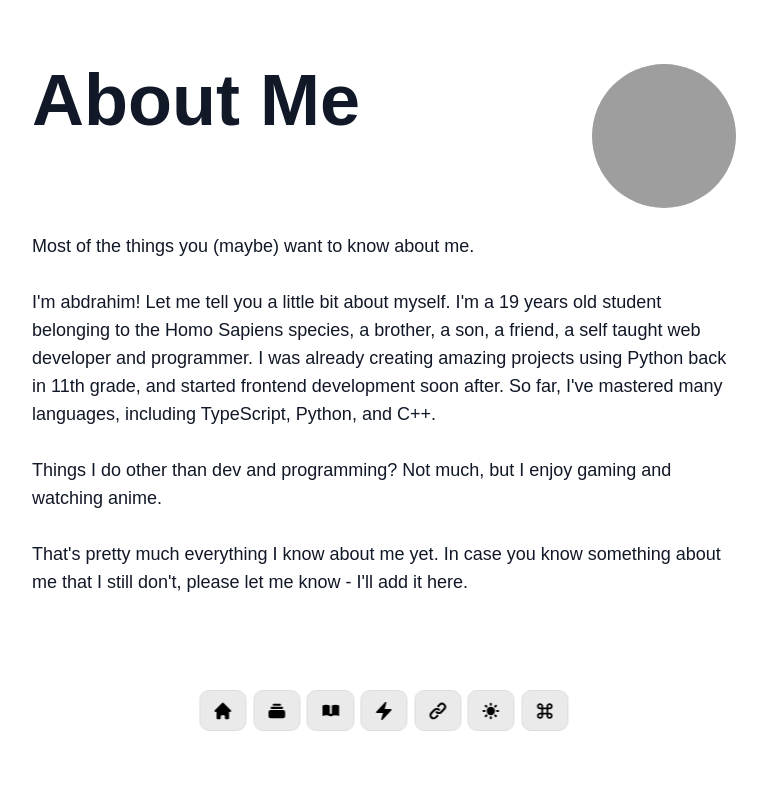
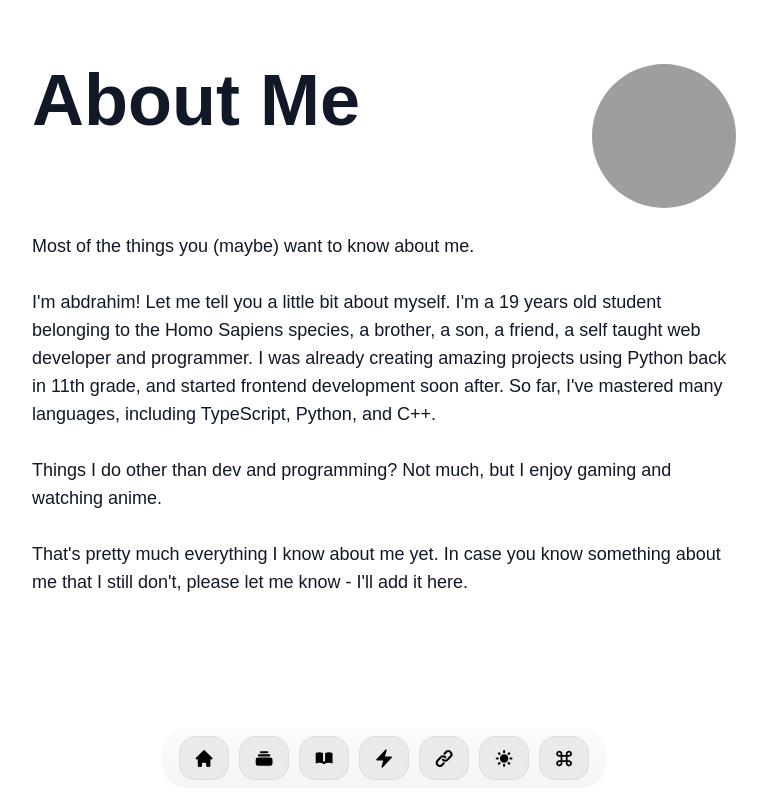
Before and after one commit to iabdrahim/portfolio, a Next.js app: page /about in a window 1280 px wide. Shown: the whole page, without its empty margins (256-1023 px from the left). Built offline with nearby package versions, Linux system fonts and the light colour scheme; grey boxes are pictures that could not be loaded; a web font is replaced by a local one.

Commit message:
more nagation improve and fixing the animation

```diff
--- a/app/globals.scss
+++ b/app/globals.scss
@@ -76,73 +76,169 @@ html.light {
     margin: 0;
   }
 }
-
-.hoverMove {
-  transition: all 8s linear;
+.app {
+  transition: width, height, margin-top, cubic-bezier(0.25, 1, 0.5, 1) 100ms;
 }
 
-.macBtn {
-  transition: width, height, margin-top, cubic-bezier(0.25, 1, 0.5, 1) 200ms;
-  list-style: none;
-  padding: 0.4rem 0.2rem;
-  height: 3.35rem;
-  width: 3.35rem;
+.app:hover {
+  width: 90px;
+  height: 90px;
+  margin-top: -30px;
 }
-.macBtn > a,
-.macBtn > button {
-  border-radius: 0.6rem;
+
+/* Right side */
+.app:hover + .app {
+  width: calc(80px + var(--dock-offset-right, 0px));
+  height: calc(80px + var(--dock-offset-right, 0px));
+  margin-top: calc(-20px + var(--dock-offset-right, 0px) * -1);
+}
+
+.app:hover + .app + .app {
+  width: calc(70px + var(--dock-offset-right, 0px));
+  height: calc(70px + var(--dock-offset-right, 0px));
+  margin-top: calc(-10px + var(--dock-offset-right, 0px) * -1);
+}
+
+/* Left side */
+.app:has(+ .app:hover) {
+  width: calc(80px + var(--dock-offset-left, 0px));
+  height: calc(80px + var(--dock-offset-left, 0px));
+  margin-top: calc(-20px + var(--dock-offset-left, 0px) * -1);
+}
+
+.app:has(+ .app + .app:hover) {
+  width: calc(70px + var(--dock-offset-left, 0px));
+  height: calc(70px + var(--dock-offset-left, 0px));
+  margin-top: calc(-10px + var(--dock-offset-left, 0px) * -1);
+}
+
+.dock {
+  margin: auto auto 12px auto;
+  border-radius: 24px;
+  padding: 0 12px;
+  background-image: linear-gradient(
+    to bottom,
+    rgb(195 195 195 / 6%),
+    rgb(199 195 195 / 17%)
+  );
+  box-shadow: rgba(255, 255, 255, 0.17) 0px 0px 0px 1px inset;
+}
+
+.dock ul {
   display: flex;
+  list-style-type: none;
+  padding: 0;
+}
+
+.app {
+  width: 60px;
+  height: 60px;
+  position: relative;
+  /* The only reason this padding is disabled, is because the icons have
+  a padding in the image that would take too much effort to remove :)
+  In case you add custom icons or anything without the padding in the image, you need
+  to add this padding on each app element. If you'd add it as a margin between the elements,
+  you would lose the over state when moving between icons. */
+  // padding: 0 6px;
+}
+
+.app .img {
   width: 100%;
   height: 100%;
-  justify-items: center;
-  align-items: center;
-  svg {
-    margin: auto;
-    transition: cubic-bezier(0.25, 1, 0.5, 1) 0.3s;
-    max-width: 1.3rem;
+  padding: 0.5rem 0.3rem;
+  .cube {
+    width: 100%;
+    height: 100%;
+    border-radius: 1rem;
+    svg {
+      width: 50%;
+      height: 50%;
+    }
   }
 }
-.macBtn span {
+
+.app a {
+  width: 100%;
+  height: 100%;
+  display: block;
+  border-radius: 12px;
+  color: #fff;
+}
+
+.app:hover .tooltip,
+.app:focus-within .tooltip {
+  opacity: 1;
+}
+
+.tooltip {
+  position: absolute;
+  top: -40px;
+  left: 50%;
+  transform: translateX(-50%);
+  font-size: 0.9rem;
+  opacity: 0;
+  transition: ease-in opacity 100ms;
+  display: block;
+  background: rgba(0, 0, 0, 0.58);
+  padding: 8px;
+  border-radius: 12px;
+  width: auto;
+  box-shadow: rgba(0, 0, 0, 0.17) 0px 12px 8px 1px;
+  white-space: nowrap;
+}
+
+.source-links {
+  position: absolute;
+  display: flex;
+  flex-direction: column;
+  align-items: flex-end;
+  right: 20px;
+  top: 20px;
+  text-align: right;
+}
+
+.source-links a {
+  color: #fff;
+  opacity: 0.3;
+  margin-bottom: 8px;
+}
+
+.source-links a:hover {
+  opacity: 1;
+}
+
+.mobile-message {
+  position: absolute;
+  width: 100%;
+  height: 100%;
+  color: #fff;
+  font-size: 18px;
+  font-weight: 600;
+  line-height: 1.2;
+  justify-content: center;
+  align-items: center;
   display: none;
 }
 
-.macBtn:hover {
-  width: 70px;
-  height: 70px;
-  margin-bottom: 30px;
-  svg {
-    scale: 1.3;
+@media only screen and (max-width: 800px) {
+  .mobile-message {
+    display: flex;
   }
 }
 
-/* Right side */
-.macBtn:hover + .macBtn {
-  width: calc(60px + var(--dock-offset-right, 0px));
-  height: calc(60px + var(--dock-offset-right, 0px));
-  margin-top: calc(-25px + var(--dock-offset-right, 0px) * -1);
+.mobile-message p {
+  max-width: 70vw;
 }
 
-.macBtn:hover + .macBtn + .macBtn {
-  width: calc(50px + var(--dock-offset-right, 0px));
-  height: calc(50px + var(--dock-offset-right, 0px));
-  margin-top: calc(-15px + var(--dock-offset-right, 0px) * -1);
+.mobile-message a {
+  color: #fff;
 }
 
-/* Left side */
-.macBtn:has(+ .macBtn:hover) {
-  width: calc(60px + var(--dock-offset-left, 0px));
-  height: calc(60px + var(--dock-offset-left, 0px));
-  margin-top: calc(-25px + var(--dock-offset-left, 0px) * -1);
+.mobile-message::before {
+  content: "";
+  position: fixed;
+  inset: 0;
+  background-color: rgba(255, 255, 255, 0.3);
+  filter: blur(80px);
+  -webkit-filter: blur(80px);
 }
-
-.macBtn:has(+ .macBtn + .macBtn:hover) {
-  width: calc(50px + var(--dock-offset-left, 0px));
-  height: calc(50px + var(--dock-offset-left, 0px));
-  margin-top: calc(-15px + var(--dock-offset-left, 0px) * -1);
-}
-
-.small-svg svg {
-  width: 1.16rem;
-  height: 1.16rem;
-  opacity: 0.93;
-}
--- a/components/nav.tsx
+++ b/components/nav.tsx
@@ -19,10 +19,9 @@ import { IconType } from "react-icons";
 const maxAdditionalSize = 5;
 
 export default function Nav() {
+  const dockRef = useRef<HTMLDivElement>(null);
   let [isDark, setDark] = useState(false);
   let [drop, setDrop] = useState(false);
-  const dockRef = useRef<HTMLDivElement>(null);
-  let r = useRouter();
 
   //change to dark/light
   let handleChangeTheme = () => {
@@ -80,8 +79,9 @@ export default function Nav() {
 
   return (
     <>
-      <footer className="">
-        <div className="fixed top-[85vh] z-30 w-full flex justify-center items-center origin-center max-sm:top-[88vh] backdrop-blur-sm rounded-sm bg-white/20 dark:bg-black/20 max-w-fit left-2/4 -translate-x-2/4 p-1 px-2 max-sm:p-[1px]">
+      <div className="flex justify-center items-end fixed w-full h-screen left-0 top-0">
+        <nav ref={dockRef} className="dock mx-auto">
+          <ul>
             <Btn to="/" handleHover={handleHover} Icon={HiHome} text="Home" />
             <Btn
               to="/portfolio"
@@ -120,10 +120,11 @@ export default function Nav() {
               Icon={MdKeyboardCommandKey}
               click={() => setShowCuts(true)}
               text="shortcuts"
-          />
+            />{" "}
+          </ul>
+        </nav>
+        {showCuts && <Cuts setShowCuts={setShowCuts} />}
       </div>
-      </footer>
-      {showCuts && <Cuts setShowCuts={setShowCuts} />}
       <div className="h-[5rem] w-full"></div>
     </>
   );
@@ -143,21 +144,21 @@ let Btn = ({
   click?: any;
 }) => {
   return (
-    <button
-      className="macBtn max-sm:scale-90"
+    <li
+      className="app"
       onMouseMove={handleHover}
       onDrag={handleHover}
       {...(click && { onClick: click })}
     >
-      <Link
-        className="dark:bg-[#202020] bg-[#ebeaea] border border-[#ddd] dark:border-[#222]"
-        href={to}
-        {...(to == "" && { ariaDisabled: true })}
-      >
+      <Link className="" href={to} {...(to == "" && { ariaDisabled: true })}>
+        <div className="img ">
+          <div className="cube flex items-center justify-center dark:bg-[#202020] bg-[#ebeaea] border border-[#ddd] dark:border-[#222]">
             <Icon size={26} className="fill-black dark:fill-white" />
-        <span>{text}</span>
+          </div>
+        </div>
+        <span className="tooltip">{text}</span>
       </Link>
-    </button>
+    </li>
   );
 };
 
```
Lines whose indentation alone changed are shown as unchanged.
